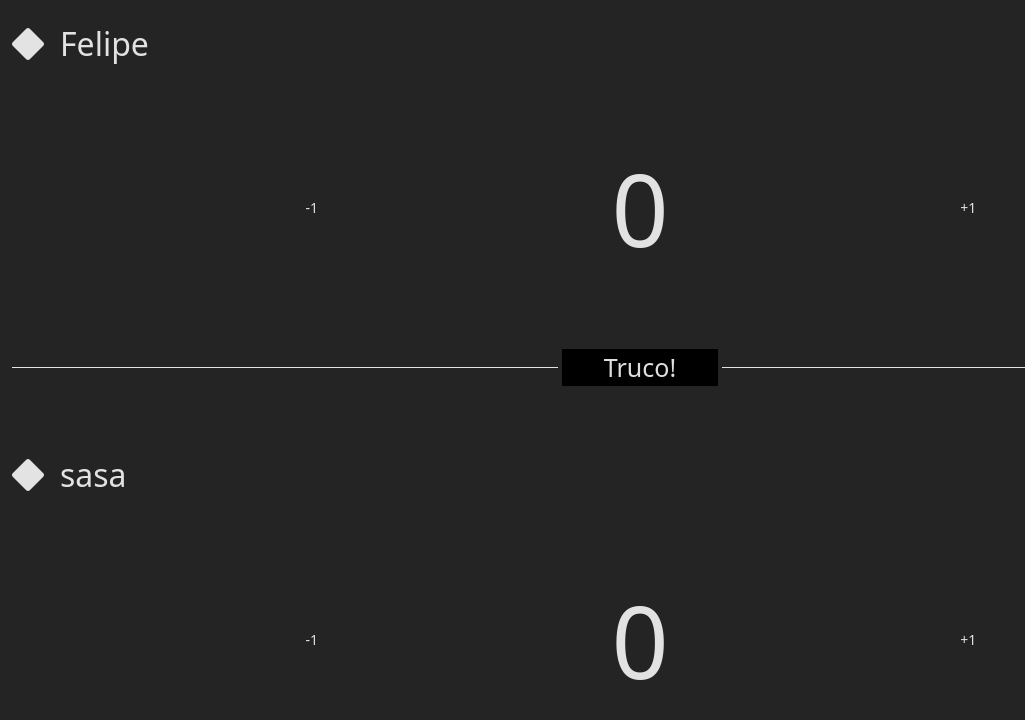
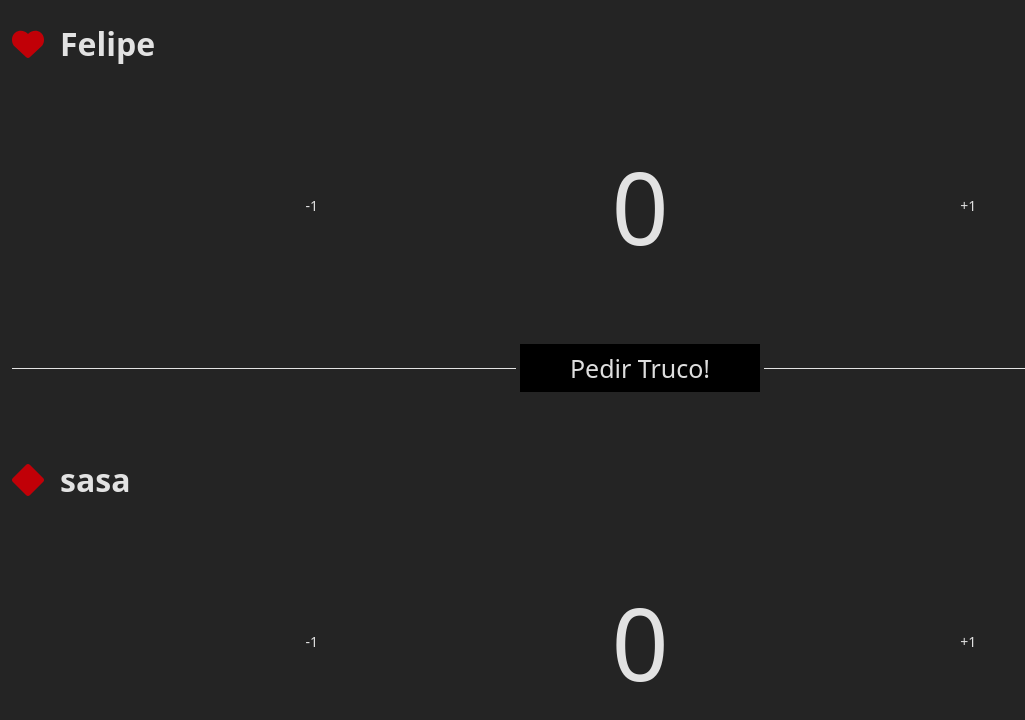
Before and after one commit to FelipeSoares-code/contador-truco, a React (Vite) app: page /contador in a window 1280 px wide. Shown: the top 720 px of the page, without its empty margins (0-1025 px from the left). Built offline with nearby package versions, Linux system fonts and the light colour scheme.

Commit message:
correções relacionadas ao useState

```diff
--- a/src/componentes/AreaPontos.jsx
+++ b/src/componentes/AreaPontos.jsx
@@ -3,23 +3,17 @@ import { FaHeart as NaipeCopas } from "react-icons/fa6";
 import { BsSuitSpadeFill as NaipeEspadas } from "react-icons/bs";
 import { FaDiamond as NaipeOuros } from "react-icons/fa6";
 import { useState, useEffect } from "react";
-import Contador from "../telas/Contador";
 
-export default function AreaPontos({naipe, nome, valorPonto, reiniciarValorTruco}){
+export default function AreaPontos({naipeNum, nome, valorPonto, reiniciarValorTruco}){
 
     const naipes = [
-        (<NaipeOuros/>),
+        (<NaipeOuros className="text-red-700"/>),
         (<NaipeEspadas/>),
-        (<NaipeCopas/>),
+        (<NaipeCopas className="text-red-700"/>),
         (<NaipePaus/>)
     ]
 
-    const [selectedNaipe, setSelectedNaipe] = useState(naipes[0])
-
-    useEffect(() => {
-        const num = Math.floor(Math.random() * 4)
-        setSelectedNaipe(naipes[num])
-    }, [])
+    const [selectedNaipe, setSelectedNaipe] = useState(naipes[naipeNum])
 
     const [pontos, setPontos] = useState(0)
 
@@ -36,7 +30,7 @@ export default function AreaPontos({naipe, nome, valorPonto, reiniciarValorTruco
         <>
             <div className="flex gap-4 items-center text-[32px]">
                 <span className="">{selectedNaipe}</span>
-                <h1 className="">{nome}</h1>
+                <h1 className="font-bold">{nome}</h1>
             </div>
             <div className="flex flex-row justify-between items-center">
                 <button className="w-[100%] h-[100%] text-sm"
@@ -44,7 +38,7 @@ export default function AreaPontos({naipe, nome, valorPonto, reiniciarValorTruco
                 >-{valorPonto}</button>
 
                 <span className="text-[100px]">{pontos}</span>
-                <button className="w-[100%] text-sm"
+                <button className="w-[100%] h-[100%] text-sm"
                     onClick={() => mudarValorPonto(1)}
                 >+{valorPonto}</button>
             </div>
--- a/src/telas/Contador.jsx
+++ b/src/telas/Contador.jsx
@@ -1,13 +1,27 @@
-import { useEffect, useState } from "react";
+import { useState } from "react";
 import AreaPontos from "../componentes/AreaPontos";
 
 export default function Contador() {
+
+    const txtTrucoPadrao = "Pedir Truco!"
+
     const nome1 = "Felipe"
     const nome2 = "sasa"
-    const naipe1 = "copas"
-    const naipe2 = "paus"
 
-    const [txtTruco, setTxtTruco] = useState("Truco!")
+    const [naipes] = useState(() => {
+        let n1, n2
+
+        do {
+            n1 = Math.floor(Math.random() * 4)
+            n2 = Math.floor(Math.random() * 4)
+        } while (n1 === n2)
+
+        return { n1, n2 }
+    });
+
+    const { n1: naipe1, n2: naipe2 } = naipes;
+
+    const [txtTruco, setTxtTruco] = useState(txtTrucoPadrao)
     const [valorPonto, setValorPonto] = useState(1)
 
     const trocarValorPonto = (valor) => {
@@ -29,7 +43,7 @@ export default function Contador() {
                 setValorPonto(12)
                 break;
             default:
-                setTxtTruco("Truco!")
+                setTxtTruco(txtTrucoPadrao)
                 setValorPonto(1)
                 break;
         }
@@ -37,27 +51,27 @@ export default function Contador() {
 
     return(
         <section className="h-screen px-3 py-5 flex flex-col justify-between">
-            <AreaPontos naipe={naipe1} nome={nome1}
+            <AreaPontos naipeNum={naipe1} nome={nome1}
                 valorPonto={valorPonto}
                 reiniciarValorTruco={() => {
                     setValorPonto(1)
-                    setTxtTruco("Truco!")
+                    setTxtTruco(txtTrucoPadrao)
                 }}
             />
 
             <div className="flex flex-row justify-between items-center">
                 <hr className="w-[100%]" />
-                <button className="text-[25px] w-90 bg-black mx-1 font-medium"
+                <button className="text-[25px] w-150 h-12 bg-black mx-1 font-medium"
                     onClick={() => trocarValorPonto(valorPonto)}
                 >{txtTruco}</button>
                 <hr className="w-[100%]" />
             </div>
 
-            <AreaPontos naipe={naipe2} nome={nome2}
+            <AreaPontos naipeNum={naipe2} nome={nome2}
                 valorPonto={valorPonto}
                 reiniciarValorTruco={() => {
                     setValorPonto(1)
-                    setTxtTruco("Truco!")
+                    setTxtTruco(txtTrucoPadrao)
                 }}
             />
 
```
